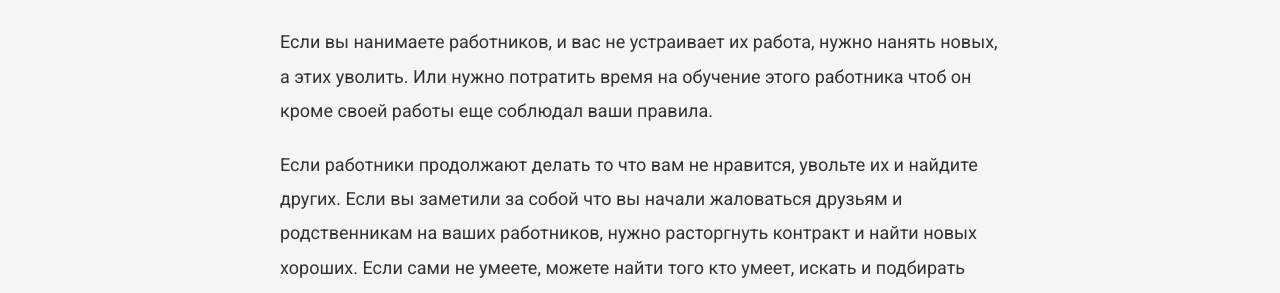
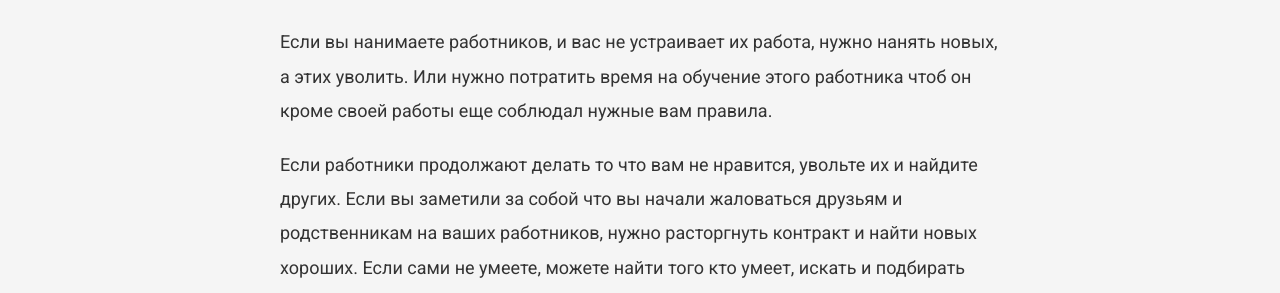
Before and after one commit to VadymVolos/vadymvolos.github.io, a Jekyll site: the page built from _posts/management/2017-06-02-esli-u-vas-plokhiye-rabotniki.md, in a window 1280 px wide. Shown: the part 323-616 px from the top of the page. Built offline with Jekyll 4.4.1, drawn with Linux system fonts in a browser that asks for light colours; nearby versions of some CDN libraries; comment, search, counter and statistics services are not loaded.

Commit message:
Update 2017-06-02-esli-u-vas-plokhiye-rabotniki.md

```diff
--- a/_posts/management/2017-06-02-esli-u-vas-plokhiye-rabotniki.md
+++ b/_posts/management/2017-06-02-esli-u-vas-plokhiye-rabotniki.md
@@ -8,7 +8,7 @@
 ---
 Если вы часто жалуетесь на некачественную работу тех кого нанимаете (электрика, сантехника, парикмахера, строителя, рекламщика и тд) то эта статья для вас.
 
-Если вы нанимаете работников, и вас не устраивает их работа, нужно нанять новых, а этих уволить. Или нужно потратить время на обучение этого работника чтоб он кроме своей работы еще соблюдал ваши правила.
+Если вы нанимаете работников, и вас не устраивает их работа, нужно нанять новых, а этих уволить. Или нужно потратить время на обучение этого работника чтоб он кроме своей работы еще соблюдал нужные вам правила.
 
 Если работники продолжают делать то что вам не нравится, увольте их и найдите других. Если вы заметили за собой что вы начали жаловаться друзьям и родственникам на ваших работников, нужно расторгнуть контракт и найти новых хороших. Если сами не умеете, можете найти того кто умеет, искать и подбирать хороший ответственных персонал, иначе вы опять найдет не тех и опять потеряете свое время деньги силы, на некачественных сотрудников.
 
```
